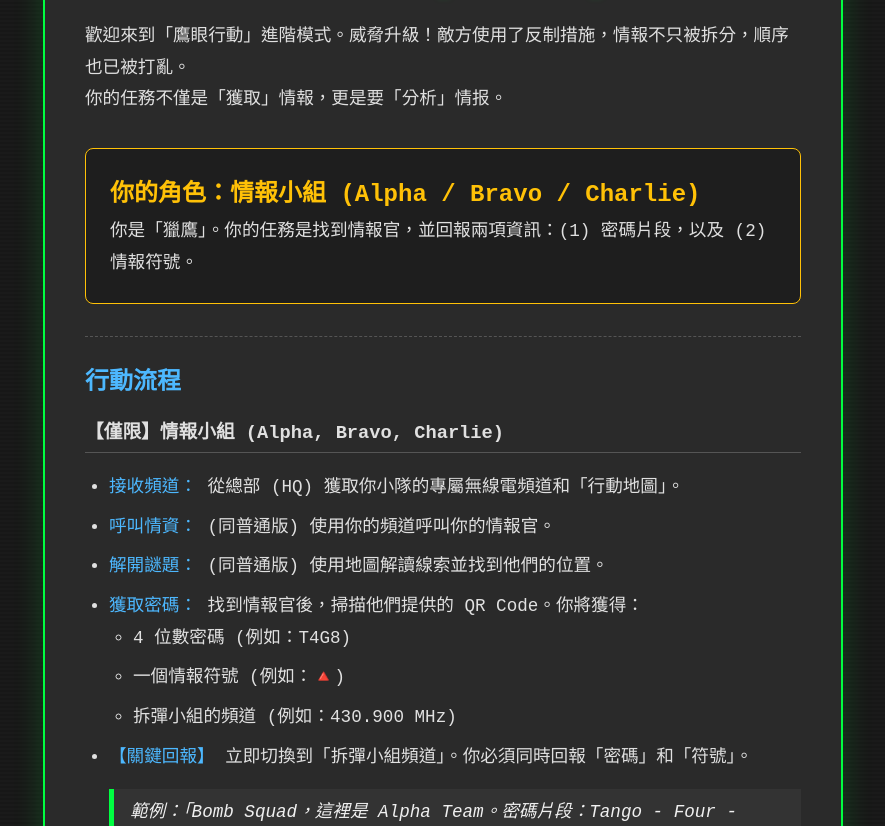
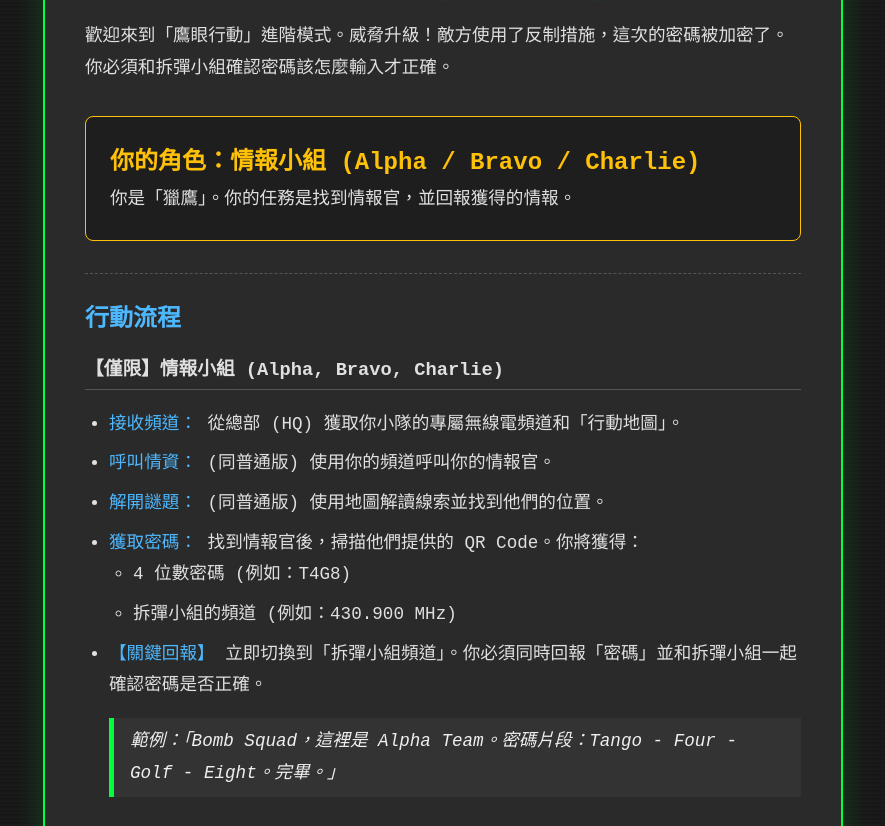
Before and after one commit to Kamiyu94/bomb_defuser, a plain HTML site: page guide_advanced_intel.html in a window 1280 px wide. Shown: the part 124-950 px from the top of the page, without its empty margins (197-1082 px from the left). Drawn offline with Linux system fonts and the light colour scheme.

Commit message:
更新情報提示文字

```diff
--- a/guide_advanced_intel.html
+++ b/guide_advanced_intel.html
@@ -127,11 +127,11 @@
     <div class="container">
         <h1>鷹眼行動 (進階模式)</h1>
 
-        <p>歡迎來到「鷹眼行動」進階模式。威脅升級！敵方使用了反制措施，情報不只被拆分，順序也已被打亂。<br>你的任務不僅是「獲取」情報，更是要「分析」情报。</p>
+        <p>歡迎來到「鷹眼行動」進階模式。威脅升級！敵方使用了反制措施，這次的密碼被加密了。<br>你必須和拆彈小組確認密碼該怎麼輸入才正確。</p>
 
         <div class="role-box">
             <h2>你的角色：情報小組 (Alpha / Bravo / Charlie)</h2>
-            <p>你是「獵鷹」。你的任務是找到情報官，並回報兩項資訊：(1) 密碼片段，以及 (2) 情報符號。</p>
+            <p>你是「獵鷹」。你的任務是找到情報官，並回報獲得的情報。</p>
         </div>
 
         <div class="content">
@@ -145,12 +145,11 @@
                 <li><strong>獲取密碼：</strong> 找到情報官後，掃描他們提供的 QR Code。你將獲得：
                     <ul>
                         <li>4 位數密碼 (例如：T4G8)</li>
-                        <li>一個情報符號 (例如：🔺)</li>
                         <li>拆彈小組的頻道 (例如：430.900 MHz)</li>
                     </ul>
                 </li>
-                <li><strong>【關鍵回報】</strong> 立即切換到「拆彈小組頻道」。你必須同時回報「密碼」和「符號」。
-                    <blockquote>範例：「Bomb Squad，這裡是 Alpha Team。密碼片段：Tango - Four - Golf - Eight。情報符號：Triangle (三角形)。完畢。」</blockquote>
+                <li><strong>【關鍵回報】</strong> 立即切換到「拆彈小組頻道」。你必須同時回報「密碼」並和拆彈小組一起確認密碼是否正確。
+                    <blockquote>範例：「Bomb Squad，這裡是 Alpha Team。密碼片段：Tango - Four - Golf - Eight。完畢。」</blockquote>
                 </li>
             </ul>
         </div>
```
